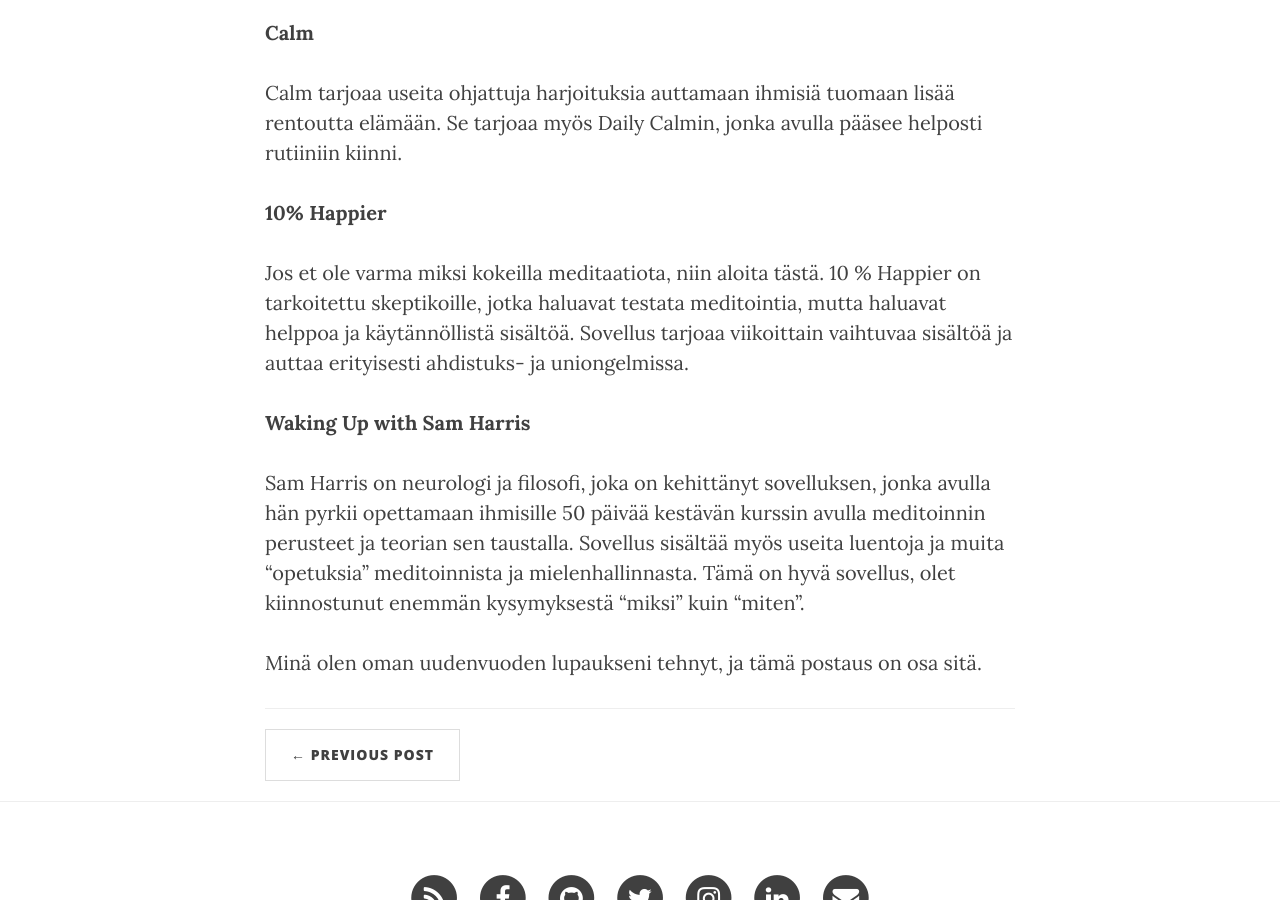
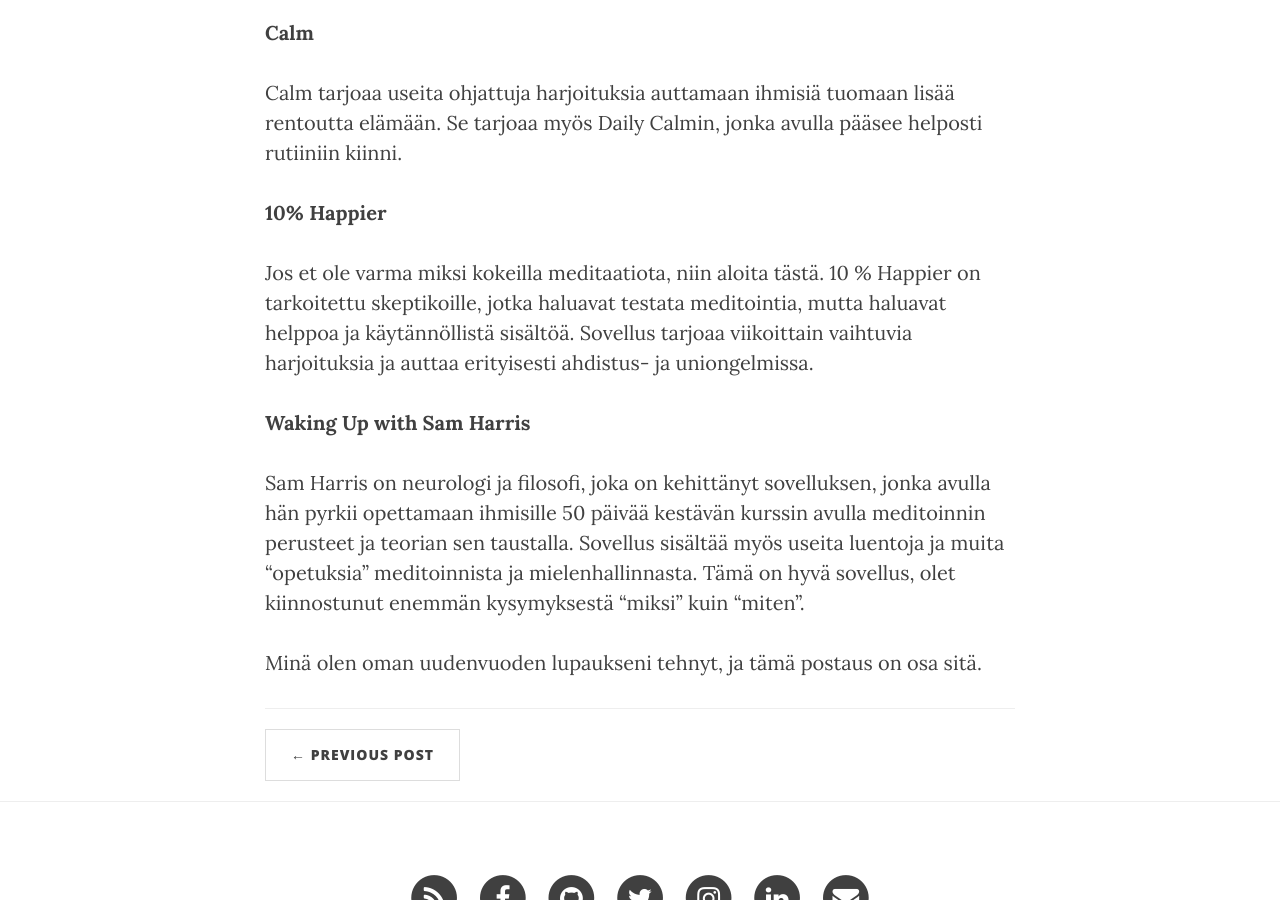
Before and after one commit to varmais/varmais.github.io, a Jekyll site: the page built from _posts/2019-03-05-uudenvuoden-lupauksia.markdown, in a window 1280 px wide and 900 px high, scrolled down 2395 px. Built offline with Jekyll 4.4.1, drawn with Linux system fonts in a browser that asks for light colours; nearby versions of some CDN libraries.

Commit message:
Update 2019-03-05-uudenvuoden-lupauksia.markdown

```diff
--- a/_posts/2019-03-05-uudenvuoden-lupauksia.markdown
+++ b/_posts/2019-03-05-uudenvuoden-lupauksia.markdown
@@ -31,7 +31,7 @@
 
 **10% Happier**
 
-Jos et ole varma miksi kokeilla meditaatiota, niin aloita tästä. 10 % Happier on tarkoitettu skeptikoille, jotka haluavat testata meditointia, mutta haluavat helppoa ja käytännöllistä sisältöä. Sovellus tarjoaa viikoittain vaihtuvaa sisältöä ja auttaa erityisesti ahdistuks- ja uniongelmissa.
+Jos et ole varma miksi kokeilla meditaatiota, niin aloita tästä. 10 % Happier on tarkoitettu skeptikoille, jotka haluavat testata meditointia, mutta haluavat helppoa ja käytännöllistä sisältöä. Sovellus tarjoaa viikoittain vaihtuvia harjoituksia ja auttaa erityisesti ahdistus- ja uniongelmissa.
 
 **Waking Up with Sam Harris**
 
```
